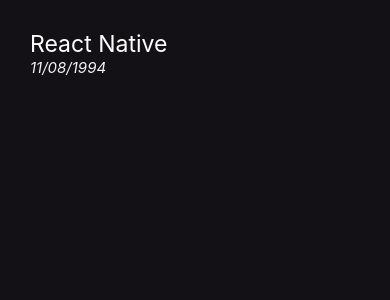
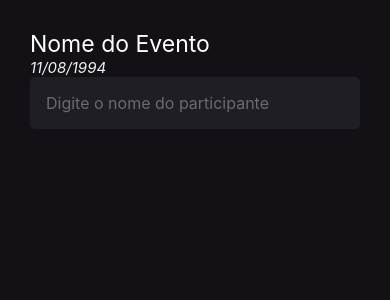
Before and after one commit to edinelsonjr32/imhere, a React Native app: screen / in a window 390 px wide. Shown: the top 300 px of the page. Built offline with nearby package versions, Linux system fonts and the light colour scheme.

Commit message:
Input de dados

```diff
--- a/App.tsx
+++ b/App.tsx
@@ -2,7 +2,6 @@
 export default function App() {
   /**
    * Diferença entre o export e export default
-   *
    * se eu deixar só o export function: ele não consegue encontrar uma importação default
    * Sem o default eu coloco o endereço e entre {} eu coloco o componente q u eu quero
    * Quando coloco default eu não preciso colocar entre chaves
--- a/src/screens/Home/index.tsx
+++ b/src/screens/Home/index.tsx
@@ -1,4 +1,4 @@
-import { Text, View } from "react-native";
+import { Text, View, TextInput } from "react-native";
 import { styles } from "./styles";
 export function Home() {
   /**
@@ -10,8 +10,14 @@
    *  */
   return (
     <View style={styles.container}>
-      <Text style={styles.titulo}>React Native</Text>
+      <Text style={styles.titulo}>Nome do Evento</Text>
       <Text style={styles.eventDate}>11/08/1994</Text>
+
+      <TextInput
+        style={styles.input}
+        placeholder="Digite o nome do participante"
+        placeholderTextColor="#6b6b6b"
+      />
     </View>
   );
 }
--- a/src/screens/Home/styles.ts
+++ b/src/screens/Home/styles.ts
@@ -13,5 +13,12 @@
       fontStyle: "italic",
       fontSize: 15,
       color: '#f1f2f3'
+    },
+    input:{
+        backgroundColor: "#1f1e25",
+        borderRadius: 5,
+        color: '#fdfcfe',
+        padding: 16,
+        fontSize: 16,
     }
   });
```
